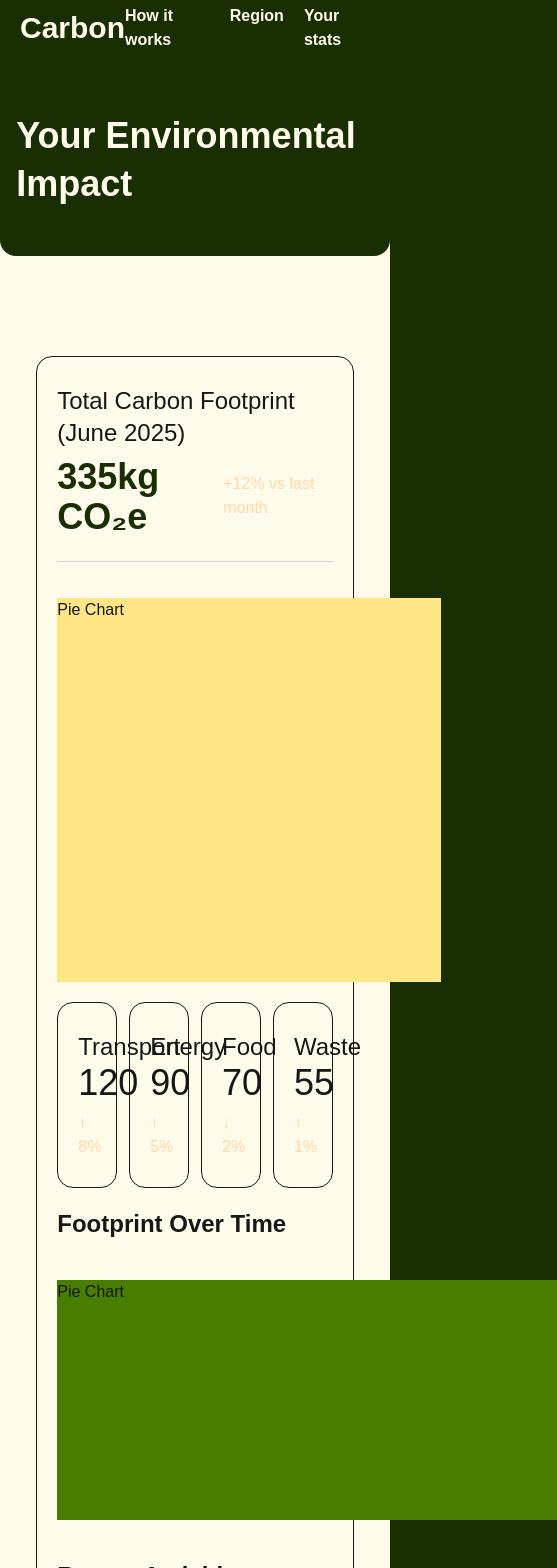
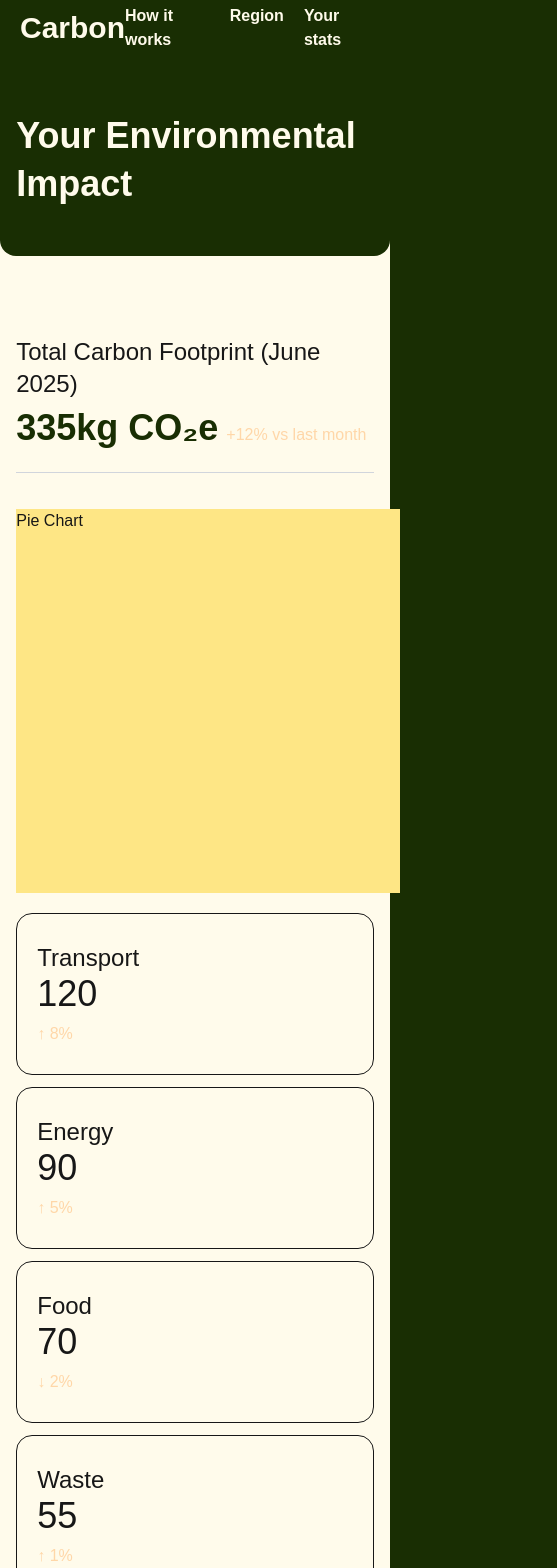
Before and after one commit to TheVideoFelix/Carbon-Footprint, a Next.js app: page /dashboard in a window 390 px wide. Shown: the top 1568 px of the page, 557 px wide, since content can reach past the window. Built offline with nearby package versions, Linux system fonts and the light colour scheme.

Commit message:
refactor: added responsive design for view-size sm

```diff
--- a/src/app/(main)/(public)/page.tsx
+++ b/src/app/(main)/(public)/page.tsx
@@ -48,7 +48,7 @@ export default function Home() {
 
 
             <section id="howItWorks" className="py-20">
-                <Container className="p-5">
+                <Container className="sm:p-5">
                     <h1 className="text-5xl">
                         How It Works: A Simple 3-Step Process
                     </h1>
--- a/src/app/(main)/dashboard/page.tsx
+++ b/src/app/(main)/dashboard/page.tsx
@@ -19,10 +19,10 @@ export default function Dashboard() {
 
 
             <section className="py-20">
-                <Container className="p-5">
+                <Container className="sm:p-5">
 
 
-                    <div className="rounded-2xl px-5 py-7 flex flex-col items-start border-1 ">
+                    <div className="sm:rounded-2xl sm:px-5 sm:py-7 flex flex-col items-start sm:border-1 ">
 
                         <div className="">
                             <h1 className="text-2xl">Total Carbon Footprint (June 2025) </h1>
@@ -36,7 +36,7 @@ export default function Dashboard() {
 
                         <div className="h-96 w-96 bg-amber-200 mx-auto my-5">Pie Chart</div>
 
-                        <div className="flex gap-3 w-full">
+                        <div className="flex max-md:flex-col gap-3 w-full">
                             {[
                                 {title: "Transport", value: 120, change: "↑ 8%"},
                                 {title: "Energy", value: 90, change: "↑ 5%"},
@@ -79,7 +79,7 @@ export default function Dashboard() {
                             ))}
                         </div>
 
-                        <div className="flex mt-16 gap-5 w-full">
+                        <div className="flex max-md:flex-col mt-16 gap-5 w-full">
                             <div className="flex-1 rounded-2xl px-5 py-7 flex flex-col items-start border-1 min-w-0">
                                 <div className="text-2xl font-bold">Goal Progress</div>
                                 <div className="mt-1 font-light">Reduce monthly footprint by 10% - On Track</div>
```
